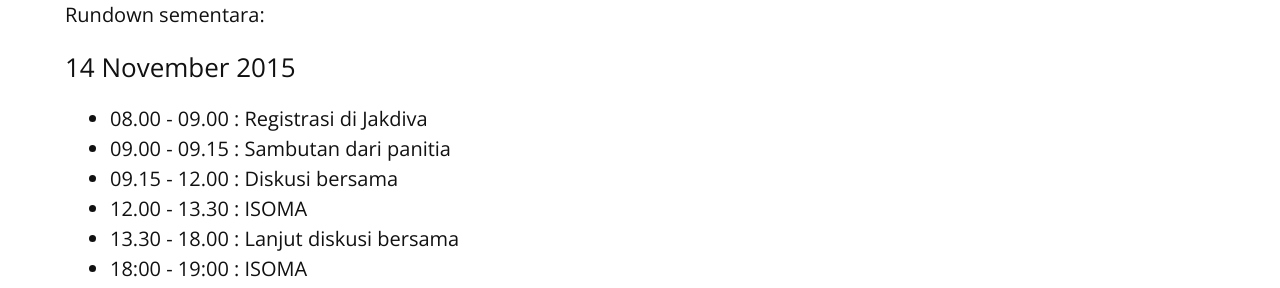
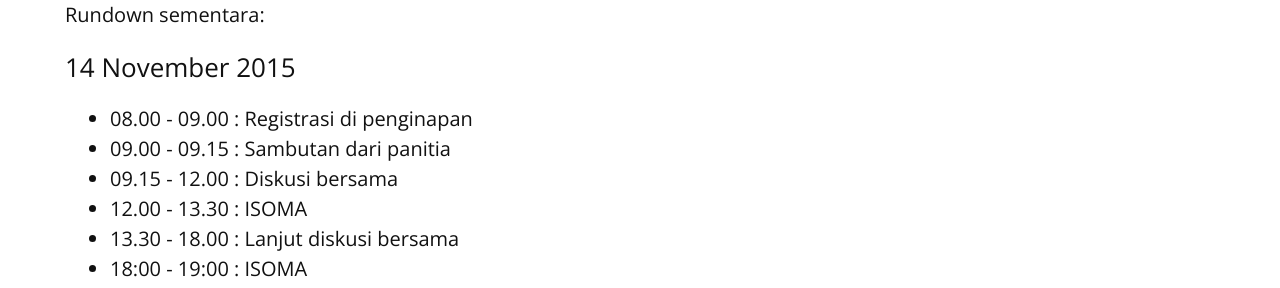
Before and after one commit to Code4Nation/hackathon, a Jekyll site: the page built from hackathon-mdk-2.md, in a window 1280 px wide and 900 px high. Shown: the part 374-662 px from the top of the window. Built offline with Jekyll 4.4.1, drawn with Linux system fonts in a browser that asks for light colours; nearby versions of some CDN libraries.

Commit message:
Update hackathon-mdk-2.md

```diff
--- a/hackathon-mdk-2.md
+++ b/hackathon-mdk-2.md
@@ -12,7 +12,7 @@ Rundown sementara:
 
 ### 14 November 2015
 
-- 08.00 - 09.00 : Registrasi di Jakdiva
+- 08.00 - 09.00 : Registrasi di penginapan
 - 09.00 - 09.15 : Sambutan dari panitia
 - 09.15 - 12.00 : Diskusi bersama
 - 12.00 - 13.30 : ISOMA
```
